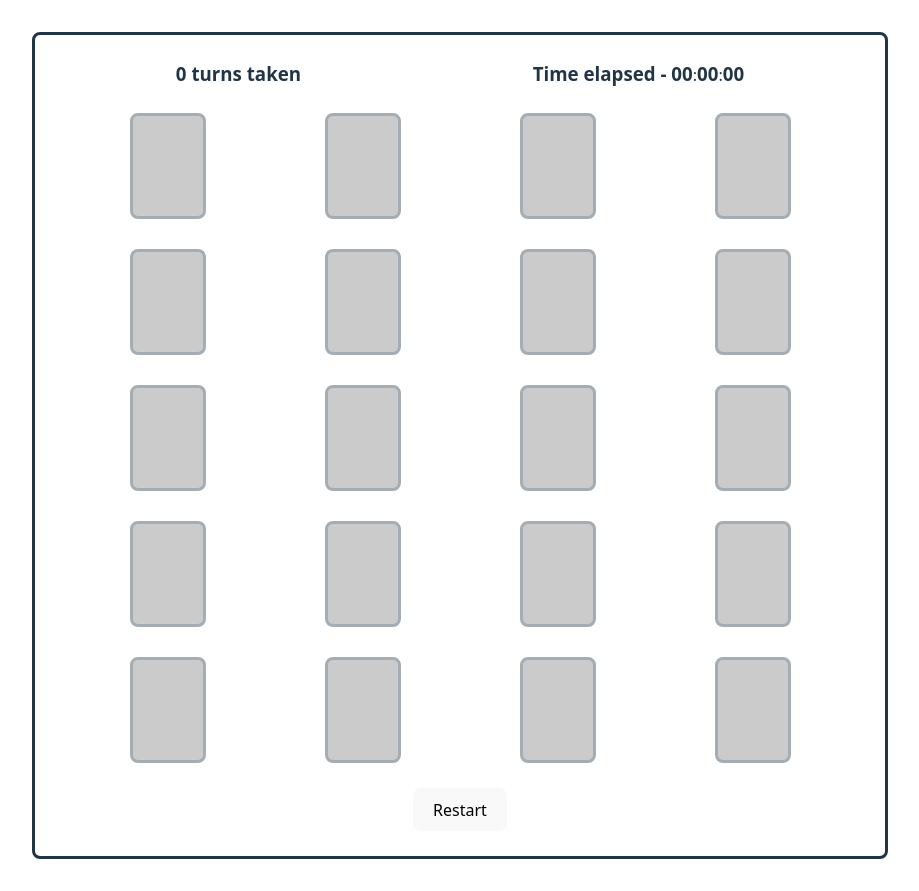
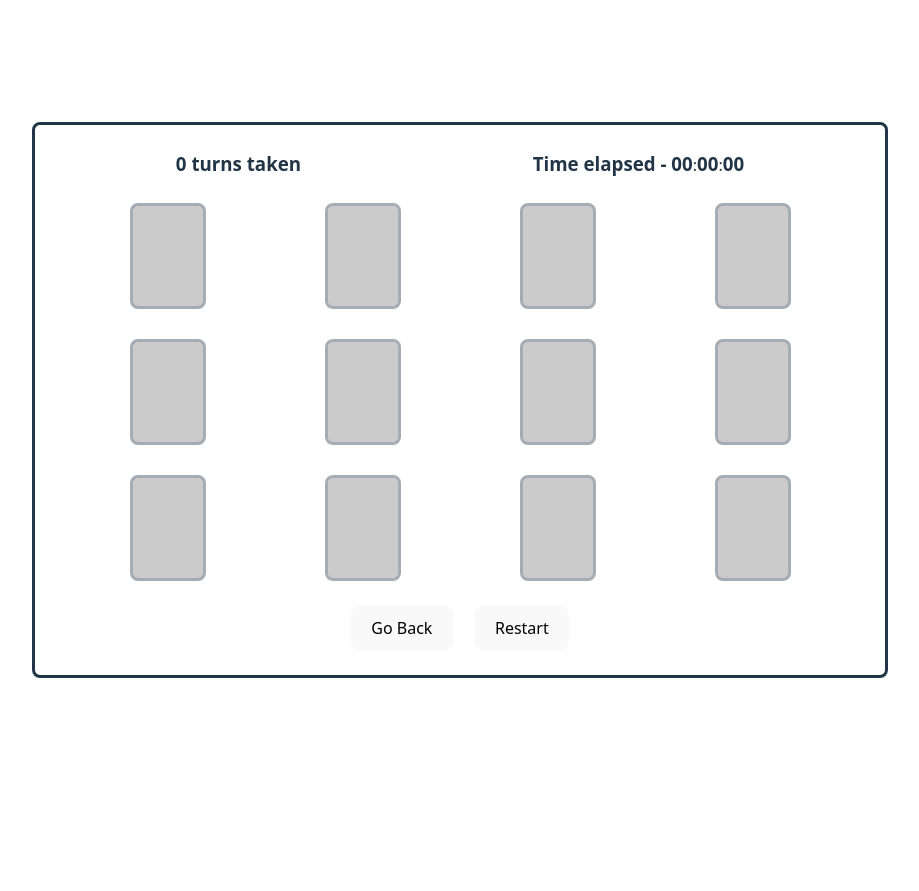
Before and after one commit to mathewacarter29/card-matcher, a React (Vite) app: page / in a window 1280 px wide. Both pictures are taken after a click on the button "Easy". Shown: the whole page, without its empty margins (180-1099 px from the left). After the commit the page ends 800 px from the top, so only its background shows below. Built offline with nearby package versions, Linux system fonts and the light colour scheme.

Commit message:
add levels

```diff
--- a/src/pages/Cards/Cards.tsx
+++ b/src/pages/Cards/Cards.tsx
@@ -89,21 +89,46 @@ const TimerCounter = (props: TimerProps) => {
   );
 };
 
-const Cards = () => {
-  const NUM_CARDS = 20;
-  const NUM_COLUMNS = 4;
+interface GameProps {
+  difficulty: string;
+  returnHome: () => void;
+}
+
+const Cards = (props: GameProps) => {
+  const { difficulty, returnHome } = props;
+  const setGameParams = (level: string): [number, number] => {
+    switch (level) {
+      case "easy":
+        return [12, 4];
+      case "medium":
+        return [20, 5];
+      case "hard":
+        return [30, 6];
+      case "expert":
+        return [30, 6];
+      default:
+        console.log("unknown difficulty level");
+        return [20, 5];
+    }
+  };
+  const [NUM_CARDS, NUM_COLUMNS] = setGameParams(difficulty);
   // length of this array should be half NUM_CARDS
   const COLORS = [
     "red",
-    "blue",
     "orange",
     "yellow",
     "green",
+    "blue",
+    "purple", // easy
+    "black",
+    "cyan",
+    "white",
+    "magenta", // medium
     "maroon",
-    "purple",
-    "black",
-    "turquoise",
-    "pink",
+    "brown",
+    "navy",
+    "olive",
+    "lime", // hard and expert
   ].slice(0, NUM_CARDS / 2);
 
   const { seconds, minutes, hours, start, pause, reset } = useStopwatch();
@@ -207,7 +232,8 @@ const Cards = () => {
           // all cards are revealed, we have a winner!
           pause();
           setIsWinner(true);
-        } else { // if they match but its not a winner, still sleep. we dont want to sleep when we win
+        } else {
+          // if they match but its not a winner, still sleep. we dont want to sleep when we win
           // sleep for 1 second
           await sleep(1000);
         }
@@ -224,11 +250,16 @@ const Cards = () => {
    */
   const onRestart = () => {
     setLoading(true);
+    setIsWinner(false);
     setCards(initCards());
     setSelected([]);
     reset();
     setCount(0);
     setLoading(false);
+  };
+
+  const goHome = () => {
+    returnHome();
   };
 
   return (
@@ -254,16 +285,13 @@ const Cards = () => {
         <DialogActions>
           <button
             onClick={() => {
-              setIsWinner(false);
-              onRestart();
-              // TODO to go home screen
+              goHome();
             }}
           >
             Home
           </button>
           <button
             onClick={() => {
-              setIsWinner(false);
               onRestart();
             }}
             autoFocus
@@ -298,7 +326,17 @@ const Cards = () => {
           );
         })}
       </div>
-      <button onClick={() => onRestart()}>Restart</button>
+      <div
+        style={{
+          width: "30%",
+          margin: "auto",
+          display: "flex",
+          justifyContent: "space-around",
+        }}
+      >
+        <button onClick={() => goHome()}>Go Back</button>
+        <button onClick={() => onRestart()}>Restart</button>
+      </div>
     </div>
   );
 };
--- a/src/pages/Home/Home.tsx
+++ b/src/pages/Home/Home.tsx
@@ -4,9 +4,15 @@ import classes from "./Home.module.css";
 
 const Home = () => {
   const [start, setStart] = useState(false);
-  const startGame = () => {
+  const [difficulty, setDifficulty] = useState('easy')
+  const startGame = (difficulty: string) => {
+    setDifficulty(difficulty);
     setStart(true);
   };
+
+  const returnHome = () => {
+    setStart(false);
+  }
 
   const Select = () => {
     return (
@@ -17,16 +23,16 @@ const Home = () => {
           className={classes.buttonContainer}
           style={{ display: "flex", flexDirection: "column" }}
         >
-          <button onClick={() => startGame()}>Easy</button>
-          <button onClick={() => startGame()}>Medium</button>
-          <button onClick={() => startGame()}>Hard</button>
-          <button onClick={() => startGame()}>Expert</button>
+          <button onClick={() => startGame('easy')}>Easy</button>
+          <button onClick={() => startGame('medium')}>Medium</button>
+          <button onClick={() => startGame('hard')}>Hard</button>
+          <button onClick={() => startGame('expert')}>Expert</button>
         </div>
       </div>
     );
   };
 
-  return <div>{start ? <Cards /> : <Select />}</div>;
+  return <div>{start ? <Cards difficulty={difficulty} returnHome={() => returnHome()}/> : <Select />}</div>;
 };
 
 export default Home;
```
